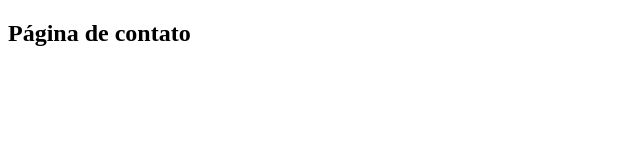
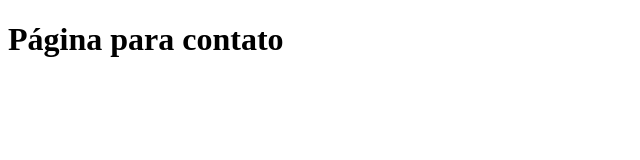
Before and after one commit to IsabelaSabino/gitbariri, a plain HTML site: page contato.html in a window 1280 px wide. Shown: the whole page, without its empty margins (0-640 px from the left). Drawn offline with Linux system fonts and the light colour scheme.

Commit message:
alteração no tamanho da fonte e nome

```diff
--- a/contato.html
+++ b/contato.html
@@ -6,6 +6,7 @@
     <title>Contato</title>
 </head>
 <body>
-    <h2>Página de contato</h2>
+    <h1>Página para contato</h1>
+
 </body>
 </html>
```
